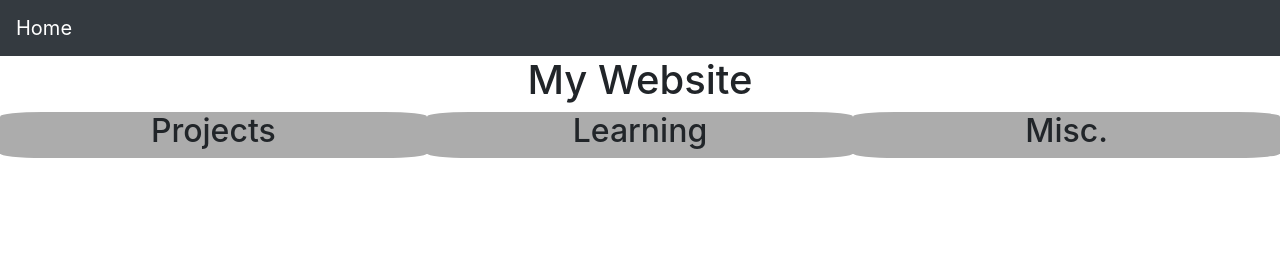
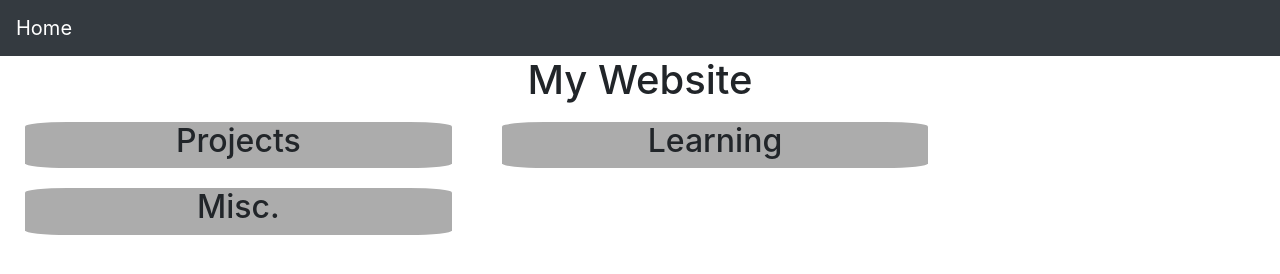
Before and after one commit to suttonjake/Learning, a plain HTML site: page index.html in a window 1280 px wide. Drawn offline with nearby package versions, Linux system fonts and the light colour scheme.

Commit message:
Update index.html

```diff
--- a/index.html
+++ b/index.html
@@ -16,6 +16,7 @@
         .well {
             background-color: #acacac;
             border-radius: 10%;
+            margin: 10px 25px;
         }
     </style>
 </head>
```
